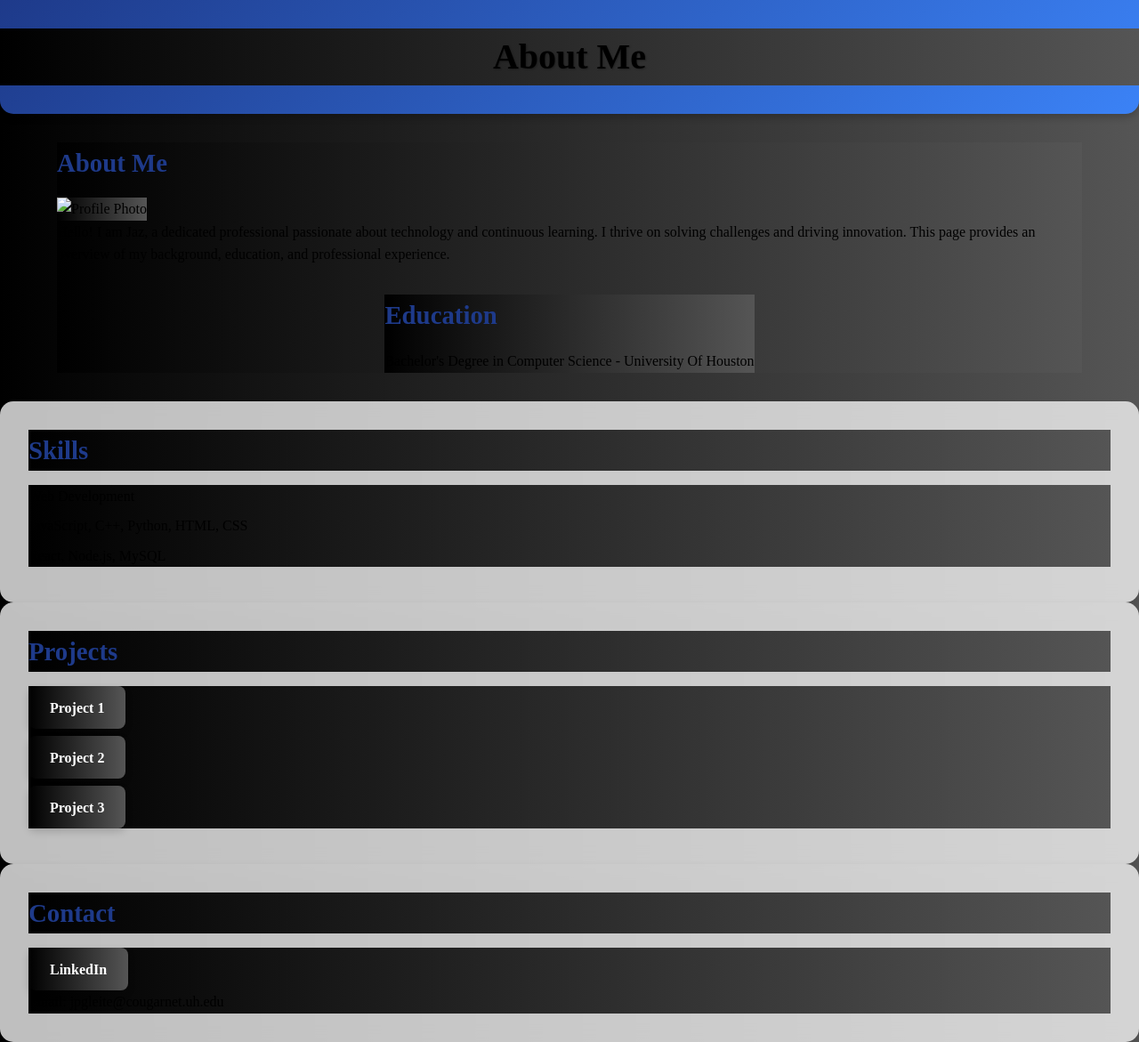
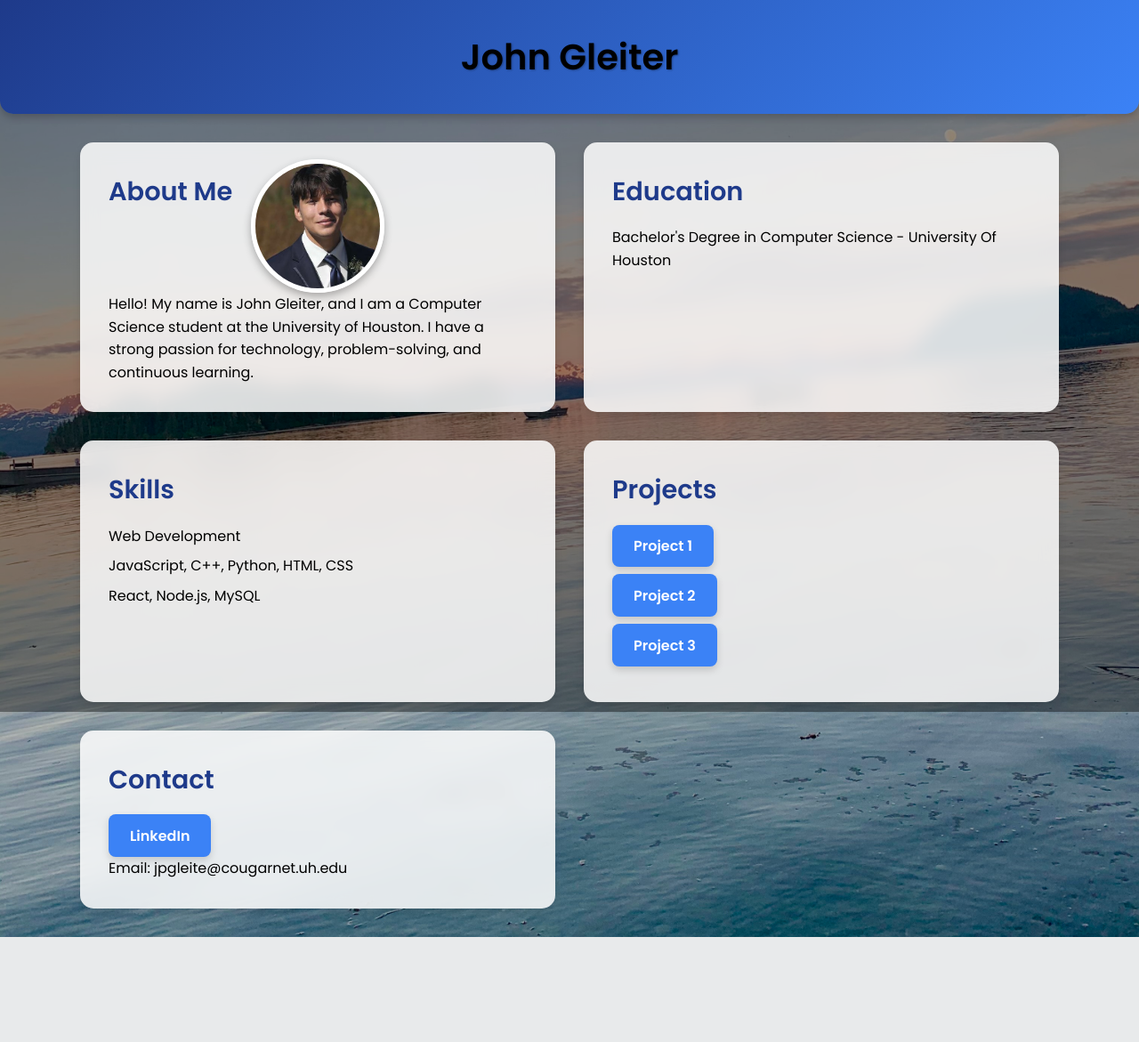
Before and after one commit to johnpaul123Z/jresume, a Flask app: page / in a window 1280 px wide. Shown: the whole page at 89% size. After the commit the page ends 1053 px from the top, so only its background shows below. Run offline with Flask 2, Linux system fonts and the light colour scheme; some libraries are stand-ins or nearby versions.

Commit message:
added img

```diff
--- a/templates/home.html
+++ b/templates/home.html
@@ -15,18 +15,26 @@
     :root {
       --primary-color: #1e3a8a;
       --secondary-color: #3b82f6;
-      --light-bg: rgba(255, 255, 255, 0.75);
+      --light-bg: rgba(255, 255, 255, 0.85);
       --hover-shadow: rgba(0, 0, 0, 0.2);
     }
+
     * {
       margin: 0;
       padding: 0;
+      box-sizing: border-box;
       color: #000;
+      font-family: 'Poppins', sans-serif;
       line-height: 1.6;
-      background: linear-gradient(270deg, #000, #fff, #000);
-      background-size: 600% 600%;
-      animation: gradientAnimation 15s ease infinite;
     }
+
+    /* Background Image */
+    body {
+      background: url('static/IMG_E1414.JPG') no-repeat center center fixed;
+      background-size: cover;
+      position: relative;
+    }
+
     /* Overlay to ensure readability */
     body::before {
       content: "";
@@ -35,9 +43,10 @@
       left: 0;
       width: 100%;
       height: 100%;
-      background: rgba(255, 255, 255, 0.5);
+      background: rgba(0, 0, 0, 0.4);
       z-index: -1;
     }
+
     header {
       background: linear-gradient(135deg, var(--primary-color), var(--secondary-color));
       color: #fff;
@@ -49,26 +58,30 @@
       position: relative;
       z-index: 1;
     }
+
     header h1 {
       font-weight: 600;
       font-size: 2.5rem;
       text-shadow: 1px 1px 2px rgba(0, 0, 0, 0.3);
     }
+
     .container {
       width: 90%;
-      max-width: 1200px;
+      max-width: 1100px;
       margin: 2rem auto;
       display: flex;
       flex-direction: column;
-      gap: 1.5rem;
+      gap: 2rem;
       position: relative;
       z-index: 1;
     }
+
     .photo {
       display: flex;
       justify-content: center;
-      margin-top: -75px; /* overlap header for a cool effect */
+      margin-top: -75px;
     }
+
     .photo img {
       width: 150px;
       height: 150px;
@@ -77,6 +90,7 @@
       border: 5px solid #fff;
       box-shadow: 0 4px 10px rgba(0, 0, 0, 0.3);
     }
+
     .section {
       background: var(--light-bg);
       backdrop-filter: blur(10px);
@@ -84,36 +98,45 @@
       border-radius: 15px;
       box-shadow: 0 4px 8px rgba(0, 0, 0, 0.1);
       transition: transform 0.3s ease, box-shadow 0.3s ease;
+      text-align: center;
     }
+
     .section:hover {
       transform: translateY(-5px);
       box-shadow: 0 8px 16px rgba(0, 0, 0, 0.2);
     }
+
     h2 {
       color: var(--primary-color);
       margin-bottom: 1rem;
       font-size: 1.8rem;
     }
+
     p, li {
       font-size: 1rem;
       line-height: 1.6;
     }
+
     ul {
       list-style-type: none;
       padding: 0;
     }
+
     ul li {
       margin: 0.5rem 0;
     }
+
     a {
       color: var(--secondary-color);
       text-decoration: none;
       transition: color 0.3s ease;
     }
+
     a:hover {
       color: var(--primary-color);
       text-decoration: underline;
     }
+
     .btn {
       display: inline-block;
       padding: 0.7rem 1.5rem;
@@ -125,23 +148,25 @@
       text-decoration: none;
       box-shadow: 0 4px 8px rgba(0, 0, 0, 0.15);
     }
+
     .btn:hover {
       background-color: var(--primary-color);
       transform: scale(1.05);
     }
+
     @media (min-width: 768px) {
       .container {
-        flex-direction: row;
-        flex-wrap: wrap;
+        display: grid;
+        grid-template-columns: repeat(2, 1fr);
         gap: 2rem;
-        justify-content: center;
       }
+
       .section {
-        flex: 1 1 calc(50% - 2rem);
         text-align: left;
       }
+
       .photo {
-        width: 100%;
+        grid-column: span 2;
         justify-content: center;
       }
     }
@@ -149,42 +174,46 @@
 </head>
 <body>
   <header>
-    <h1>About Me</h1>
+    <h1>John Gleiter</h1>
   </header>
+
   <div class="container">
-    <section id="about">
+    <section id="about" class="section">
       <h2>About Me</h2>
-      <div class="photo-container">
-        <img src="https://via.placeholder.com/200" alt="Profile Photo" />
+      <div class="photo">
+        <img src="static/8C70497D-ADF0-4C53-87D8-3FFE6A458BAE.jpeg" alt="Profile Photo" />
       </div>
-      <p>Hello! I am Jaz, a dedicated professional passionate about technology and continuous learning. I thrive on solving challenges and driving innovation. This page provides an overview of my background, education, and professional experience.</p>
+      <p>Hello! My name is John Gleiter, and I am a Computer Science student at the University of Houston. I have a strong passion for technology, problem-solving, and continuous learning.</p>
     </section>
 
-    <section id="education">
+    <section id="education" class="section">
       <h2>Education</h2>
       <p>Bachelor's Degree in Computer Science - University Of Houston</p>
-    </div>
-    <div class="section">
+    </section>
+
+    <section class="section">
       <h2>Skills</h2>
       <ul>
         <li>Web Development</li>
         <li>JavaScript, C++, Python, HTML, CSS</li>
         <li>React, Node.js, MySQL</li>
       </ul>
-    </div>
-    <div class="section">
+    </section>
+
+    <section class="section">
       <h2>Projects</h2>
       <ul>
         <li><a class="btn" href="#">Project 1</a></li>
         <li><a class="btn" href="#">Project 2</a></li>
         <li><a class="btn" href="#">Project 3</a></li>
       </ul>
-    </div>
-    <div class="section">
+    </section>
+
+    <section class="section">
       <h2>Contact</h2>
       <p><a class="btn" href="https://www.linkedin.com/in/john-gleiter-33013b295">LinkedIn</a></p>
       <p>Email: jpgleite@cougarnet.uh.edu</p>
-    </div>
+    </section>
   </div>
 </body>
-</html
+</html>
```
